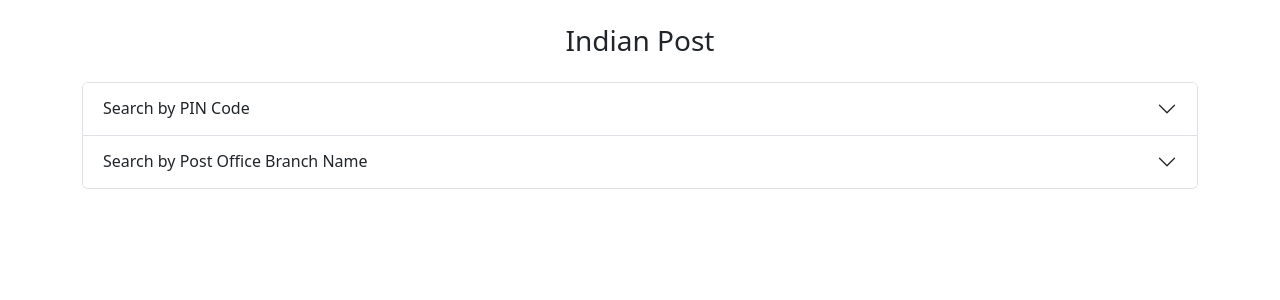
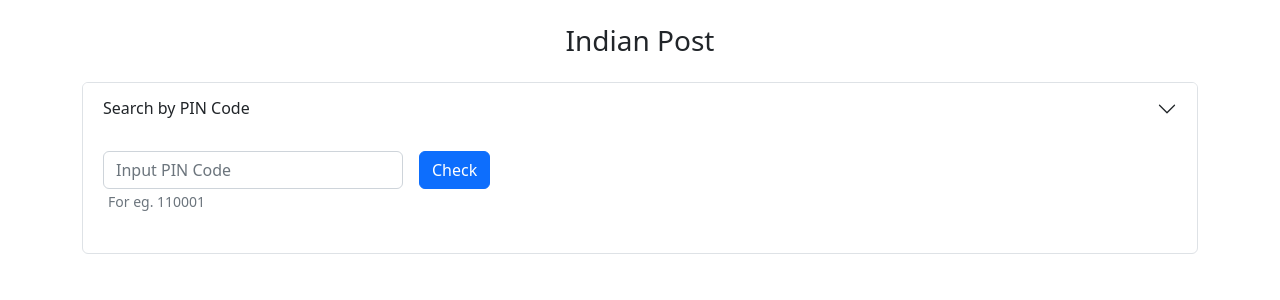
Before and after one commit to 1abhi6/indian_post, a Django app: page / in a window 1280 px wide. Shown: the top 300 px of the page. Run offline with Django 4.2, Linux system fonts and the light colour scheme.

Commit message:
Some changes

```diff
--- a/indian__post/urls.py
+++ b/indian__post/urls.py
@@ -19,5 +19,6 @@
 
 urlpatterns = [
     path('admin/', admin.site.urls),
-    path("",views.home)
+    path("",views.home),
+    # path("post/",views.post,name="post")
 ]
--- a/indian__post/views.py
+++ b/indian__post/views.py
@@ -4,6 +4,8 @@
 
 def home(request):
     result = {}
+
+    # Working for search by pin code
     res_data = {}
     if request.method == 'POST':
         try:
@@ -15,8 +17,8 @@
             res_data = {
                 'message': res[0]['Message'],
                 'name': [],
-                'status':True,
-                'pin_code':pin_code
+                'status': True,
+                'pin_code': pin_code
                 # 'lengthData':[]
             }
             lengthOfResponse = len(res[0]['PostOffice'])
@@ -24,15 +26,41 @@
             for i in range(0, lengthOfResponse):
                 res_data['name'].append(res[0]['PostOffice'][i])
                 # res_data['lengthData'].append(i+1)
+            print(res_data)
 
         except:
-            res_data={
-                'message': "Pin code do not exist. Please check your PIN Code and try again"
-            }
+            # res_data = {
+            #     'message': "Pin code do not exist. Please check your PIN Code and try again"
+            # }
+            pass
+        result = {
+            'res_data': res_data,
+        }
 
-    result = {
-        'res_data': res_data,
+        print(result)
+    return render(request, "index.html", result)
 
-    }
+# Working for search by Post Office
+# def post(request):
+#     res_data_name = {}
+#     if request.method == 'POST':
+#         post_office = request.POST.get('nameInputOffice')
+#         url = "https://api.postalpincode.in/postoffice/{}"
+#         res = requests.get(url.format(post_office)).json()
+#         # print(post_office)
+#         res_data_name = {
+#             'message': res[0]['Message'],
+#             'name': [],
+#             'status': True,
+#             'post_office': post_office
+#         }
+#         # print(res_data_name)
+#         lengthOfResponseName = len(res[0]['PostOffice'])
+#         for i in range(0, lengthOfResponseName):
+#             res_data_name['name'].append(res[0]['PostOffice'][i])
 
-    return render(request, "index.html", result)
+#     result = {
+#         'res_data_name': res_data_name
+#     }
+
+#     return redirect(request, "index.html", result)
--- a/templates/index.html
+++ b/templates/index.html
@@ -15,7 +15,7 @@
     <p class="h3 mb-4" style="text-align:center">Indian Post</p>
     <div class="accordion" id="accordionExample">
 
-
+      {% comment %} Working with search by PIN Code {% endcomment %}
       <div class="accordion-item">
         <h2 class="accordion-header" id="headingOne">
           <button class="accordion-button collapsed" type="button" data-bs-toggle="collapse"
@@ -23,7 +23,7 @@
             Search by PIN Code
           </button>
         </h2>
-        <div id="collapseOne" class="accordion-collapse collapse" aria-labelledby="headingOne"
+        <div id="collapseOne" class="accordion-collapse " aria-labelledby="headingOne"
           data-bs-parent="#accordionExample">
           <div class="accordion-body">
             {% comment %} Creating the Input box {% endcomment %}
@@ -33,7 +33,7 @@
                 <input type="text" name="pinInput" style="width:300px" class="form-control" id="inputPassword2"
                   placeholder="Input PIN Code" value="{{res_data.pin_code}}">
                 <div style="margin-left:5px">
-                  <small class="text-muted">For eg. 100001</small>
+                  <small class="text-muted">For eg. 110001</small>
                 </div>
               </div>
               <div class="col-auto">
@@ -43,8 +43,8 @@
 
             <div class="dataSection mt-4">
               {% comment %} Data to be displayed {% endcomment %}
+
               {% if res_data.status %}
-
               <p style="margin-left:10px"><b>{{res_data.message}}</b></p>
               <table class="table table-hover">
                 <thead>
@@ -67,7 +67,7 @@
                     {% comment %} <th scope="row">{{i}}</th> {% endcomment %}
                     <td>{{data.Name}}</td>
                     <td>{{data.BranchType}}</td>
-                    <td>{{data.Circle}}</td>
+                    <td>{{data.State}}</td>
                     <td>{{data.District}}</td>
                     <td>{{data.Division}}</td>
                     <td>{{data.Region}}</td>
@@ -77,17 +77,14 @@
                   {% endfor %}
                 </tbody>
               </table>
-              {% comment %} {% else if res_data.status == False %}
-              <p class="text-muted text-center">Pin code do not exist. Please check your PIN Code and try again</p>
-              {% endcomment %}
               {% endif %}
             </div>
           </div>
         </div>
       </div>
 
-
-      <div class="accordion-item">
+      {% comment %} Search by Post office branch {% endcomment %}
+      {% comment %} <div class="accordion-item">
         <h2 class="accordion-header" id="headingTwo">
           <button class="accordion-button collapsed" type="button" data-bs-toggle="collapse"
             data-bs-target="#collapseTwo" aria-expanded="false" aria-controls="collapseTwo">
@@ -96,14 +93,16 @@
         </h2>
         <div id="collapseTwo" class="accordion-collapse collapse" aria-labelledby="headingTwo"
           data-bs-parent="#accordionExample">
-          <div class="accordion-body">
+          <div class="accordion-body"> {% endcomment %}
 
             {% comment %} Creating the Input box {% endcomment %}
-
-            <form class="row g-3">
+{% comment %}
+            <form class="row g-3" method="POST" action="{% url 'post' %}">
+              {% csrf_token %}
               <div class="col-auto">
                 <input type="text" style="width:300px" class="form-control" id="inputPassword2"
-                  placeholder="Input Post Office Branch Name">
+                  placeholder="Input Post Office Branch Name" name="nameInputOffice"
+                  value={{res_data_name.post_office}}>
                 <div style="margin-left:5px">
                   <small class="text-muted">For eg. New Delhi</small>
                 </div>
@@ -112,13 +111,45 @@
                 <button type="submit" class="btn btn-primary mb-3">Check</button>
               </div>
             </form>
+ {% endcomment %}
 
+            {% comment %} <p style="margin-left:10px"><b>{{res_data_name.message}}</b></p>
+            <table class="table table-hover">
+              <thead>
+                <tr> {% endcomment %}
+                  {% comment %} <th scope="col">#</th> {% endcomment %}
+                  {% comment %} <th scope="col">Name</th>
+                  <th scope="col">Branch Type</th>
+                  <th scope="col">Delivery Status</th>
+                  <th scope="col">State</th>
+                  <th scope="col">District</th>
+                  <th scope="col">Division</th>
+                  <th scope="col">Region</th>
+                  <th scope="col">Pin Code</th>
+                </tr>
+              </thead>
+              <tbody> {% endcomment %}
 
+                {% comment %} {% for data in res_data_name.name%}
+                <tr> {% endcomment %}
+                  {% comment %} <th scope="row">{{i}}</th> {% endcomment %}
+                  {% comment %} <td>{{data.Name}}</td>
+                  <td>{{data.BranchType}}</td>
+                  <td>{{data.DeliveryStatus}}</td>
+                  <td>{{data.State}}</td>
+                  <td>{{data.District}}</td>
+                  <td>{{data.Division}}</td>
+                  <td>{{data.Region}}</td>
+                  <td>{{data.Pincode}}</td>
+                </tr>
+                {% endfor %}
+              </tbody>
+            </table>
 
 
           </div>
         </div>
-      </div>
+      </div> {% endcomment %}
 
 
       {% comment %} <div class="accordion-item">
```
Also changed, not shown: templates/post.html (added, +12 -0 lines).
